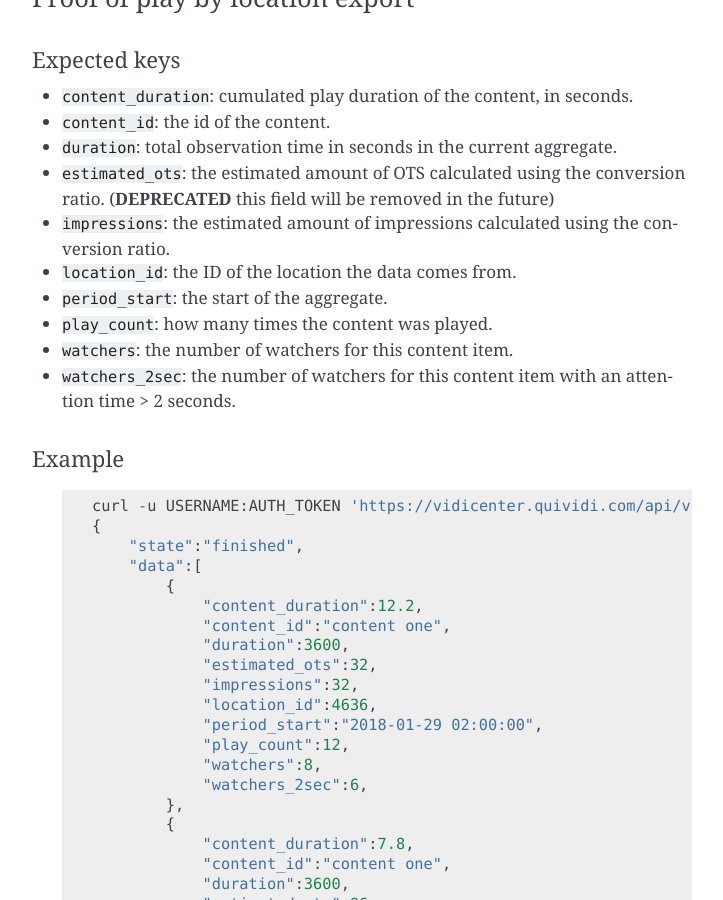
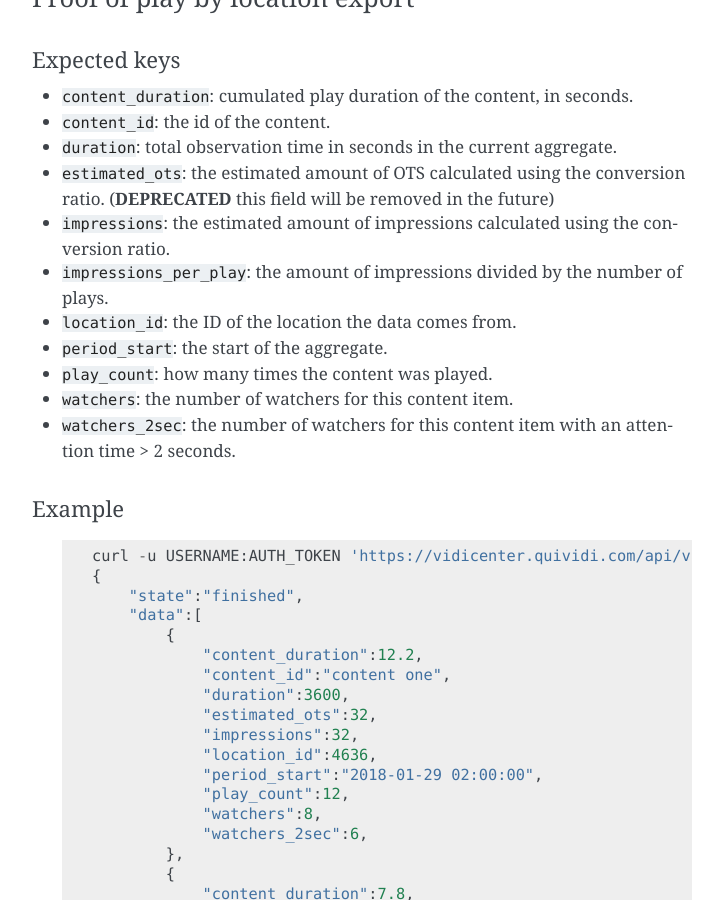
Before and after one commit to quividi/vidicenter-api-documentation, a Sphinx documentation site: the page built from docs/source/data.rst, in a window 1280 px wide and 900 px high, scrolled down 13312 px. Shown: the whole window, without its empty margins (388-1111 px from the left). Built offline with Sphinx 7.4.7, drawn with Linux system fonts in a browser that asks for light colours; some of the changed text lies outside the part shown.

Commit message:
Evol [#175139780] add impressions_per_play in export API

```diff
--- a/docs/source/data.rst
+++ b/docs/source/data.rst
@@ -610,6 +610,7 @@ Expected keys
 * ``duration``: total observation time in seconds in the current aggregate.
 * ``estimated_ots``: the estimated amount of OTS calculated using the conversion ratio. (**DEPRECATED** this field will be removed in the future)
 * ``impressions``: the estimated amount of impressions calculated using the conversion ratio.
+* ``impressions_per_play``: the amount of impressions divided by the number of plays.
 * ``location_id``: the ID of the location the data comes from.
 * ``period_start``: the start of the aggregate.
 * ``play_count``: how many times the content was played.
@@ -676,6 +677,7 @@ Expected keys
 * ``duration``: total observation time in seconds in the current aggregate.
 * ``estimated_ots``: the estimated amount of OTS calculated using the conversion ratio. (**DEPRECATED** this field will be removed in the future)
 * ``impressions``: the estimated amount of impressions calculated using the conversion ratio.
+* ``impressions_per_play``: the amount of impressions divided by the number of plays.
 * ``period_start``: the start of the aggregate.
 * ``play_count``: how many times the content was played.
 * ``site_id``: the ID of the site the data comes from.
```
